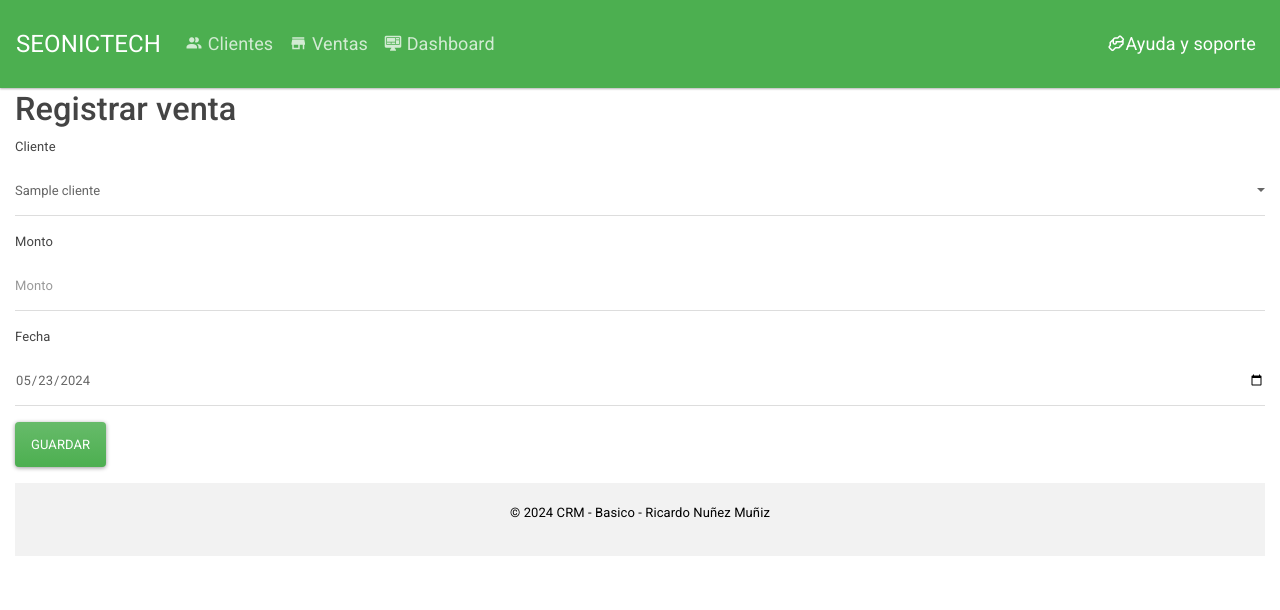
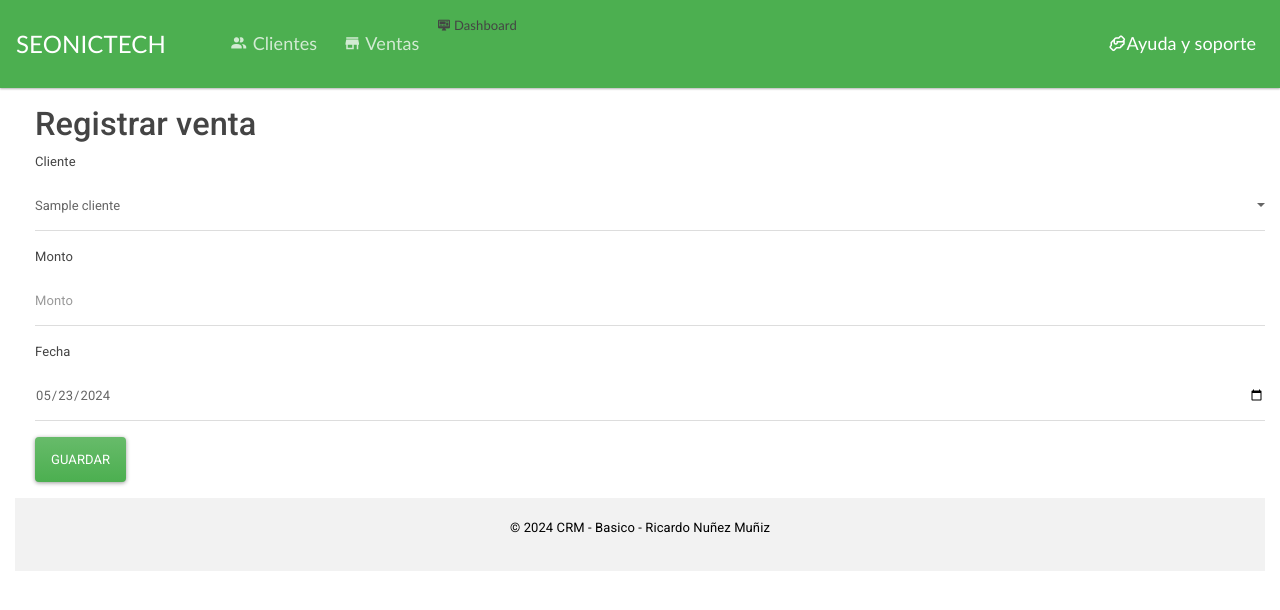
Before and after one commit to RicardoNM2/Basic-CRM, a PHP site: page /ventas.php in a window 1280 px wide. Shown: the top 610 px of the page. Run offline with PHP 8.4, Linux system fonts and the light colour scheme; tables that the repository leaves empty hold one stand-in row (values such as "Sample post").

Commit message:
Actualización marte mediodia

```diff
--- a/clientes.php
+++ b/clientes.php
@@ -12,6 +12,12 @@ if (!isset($_GET["busqueda"]) || empty($_GET["busqueda"])) {
     $clientes = buscarClientes($_GET["busqueda"]);
 }
 ?>
+<style>
+     .row{
+        margin-top: 15px;
+        margin-left: 5px;
+    }
+</style>
 <div class="row">
     <div class="col-12">
         <h1>Clientes</h1>
--- a/encabezado.php
+++ b/encabezado.php
@@ -7,10 +7,10 @@
     <meta name="viewport" content="width=device-width, initial-scale=1, shrink-to-fit=no">
     <meta name="description" content="CRM">
     <title>CRM</title>
-    <!-- Cargar el CSS de Boostrap-->
+    <!-- Cargamos Bootstrap-->
     <link href="./css/bootstrap.min.css" rel="stylesheet">
     <script src="./js/Chart.min.js"></script>
-    <!-- Cargar estilos propios -->
+    <!-- Cargamos mis estilos css-->
     <link href="estilo.css" rel="stylesheet">
     <link href="https://cdn.jsdelivr.net/npm/@mdi/font@5.9.55/css/materialdesignicons.min.css" rel="stylesheet">
     <style>
@@ -22,21 +22,21 @@
 
 <body>
     <!-- Definición del menú -->
-    <nav class="navbar navbar-expand-md navbar-dark bg-success fixed-top">
-        <a class="navbar-brand" href="https://www.linkedin.com/company/seonictech/">SEONICTECH</a>
+    <nav class="navbar navbar-expand-md navbar-dark bg-success fixed-top" style="font-family:'Gill Sans', 'Gill Sans MT', Calibri, 'Trebuchet MS', sans-serif">
+        <a class="navbar-brand" href="/crm-php-mysql-main/crm-php-mysql-main/dashboard.php">SEONICTECH</a>
         <button class="navbar-toggler" type="button" data-toggle="collapse" data-target="#miNavbar" aria-controls="miNavbar" aria-expanded="false" aria-label="Mostrar u ocultar menú">
             <span class="navbar-toggler-icon"></span>
         </button>
 
-        <div class="collapse navbar-collapse" id="miNavbar">
+        <div class="collapse navbar-collapse" id="miNavbar" style="margin-left: 40px;">
             <ul class="navbar-nav mr-auto">
-                <li class="nav-item">
+                <li class="nav-item" style="margin-right: 10px;">
                     <a class="nav-link" href="clientes.php"><span class="mdi mdi-account-multiple"></span> Clientes</a>
                 </li>
-                <li class="nav-item">
+                <li class="nav-item" style="margin-right: 10px;">
                     <a class="nav-link" href="ventas.php"><span class="mdi mdi-store"></span> Ventas</a>
                 </li>
-                <li class="nav-item">
+                <li class="nav-item" style="margin-right: 10p>
                     <a class="nav-link" href="dashboard.php"><span class="mdi mdi-desktop-mac-dashboard"></span> Dashboard</a>
                 </li>
 
--- a/formulario_agregar_cliente.php
+++ b/formulario_agregar_cliente.php
@@ -17,11 +17,12 @@
             <form action="guardar_cliente.php" method="post">
                 <div class="form-group">
                     <label for="nombre">Nombre</label>
-                    <input required type="text" class="form-control" name="nombre" id="nombre" placeholder="Nombre" pattern="^[a-zA-ñÑ]*$">
+                    <input required type="text" class="form-control" name="nombre" id="nombre" placeholder="Nombre" pattern="^[a-z-ñÑ]*$">
                 </div>
                 <div class="form-group">
                     <label for="edad">Edad</label>
-                    <input required type="number" class="form-control" name="edad" id="edad" placeholder="Edad">
+                    <!--Edad minimo de 18 años-->
+                    <input required type="number" class="form-control" name="edad" id="edad" placeholder="Edad" min="18">
                 </div>
                 <div class="form-group">
                     <label for="departamento">Departamento</label>
--- a/ventas.php
+++ b/ventas.php
@@ -4,6 +4,12 @@ include_once "funciones.php";
 $clientes = obtenerClientes();
 
 ?>
+<style>
+     .row{
+        margin-top: 15px;
+        margin-left: 5px;
+    }
+</style>
 <div class="row">
     <div class="col-12">
         <h1>Registrar venta</h1>
```
Also changed, not shown: estilo.css (line endings or trailing spaces).
